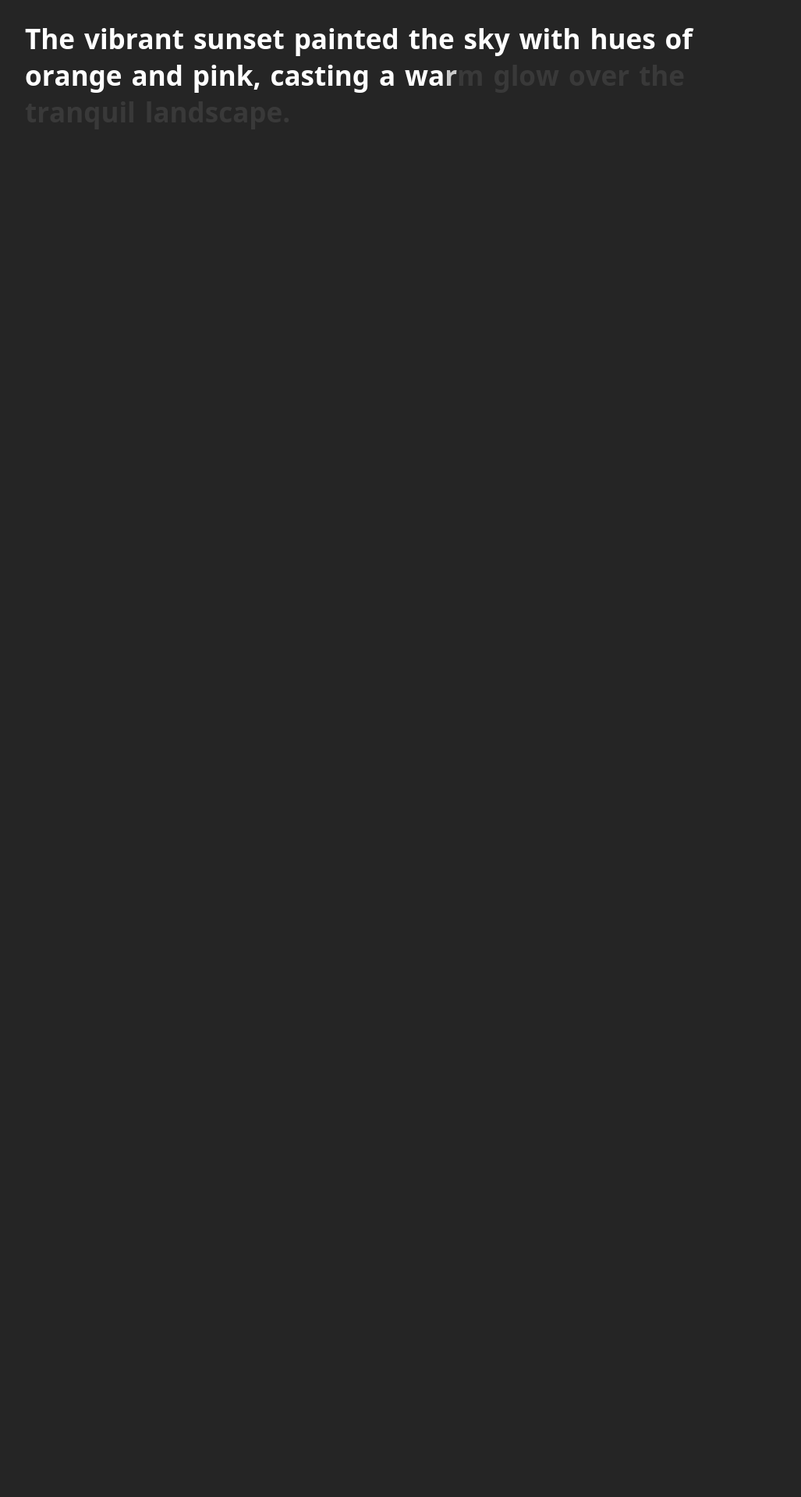
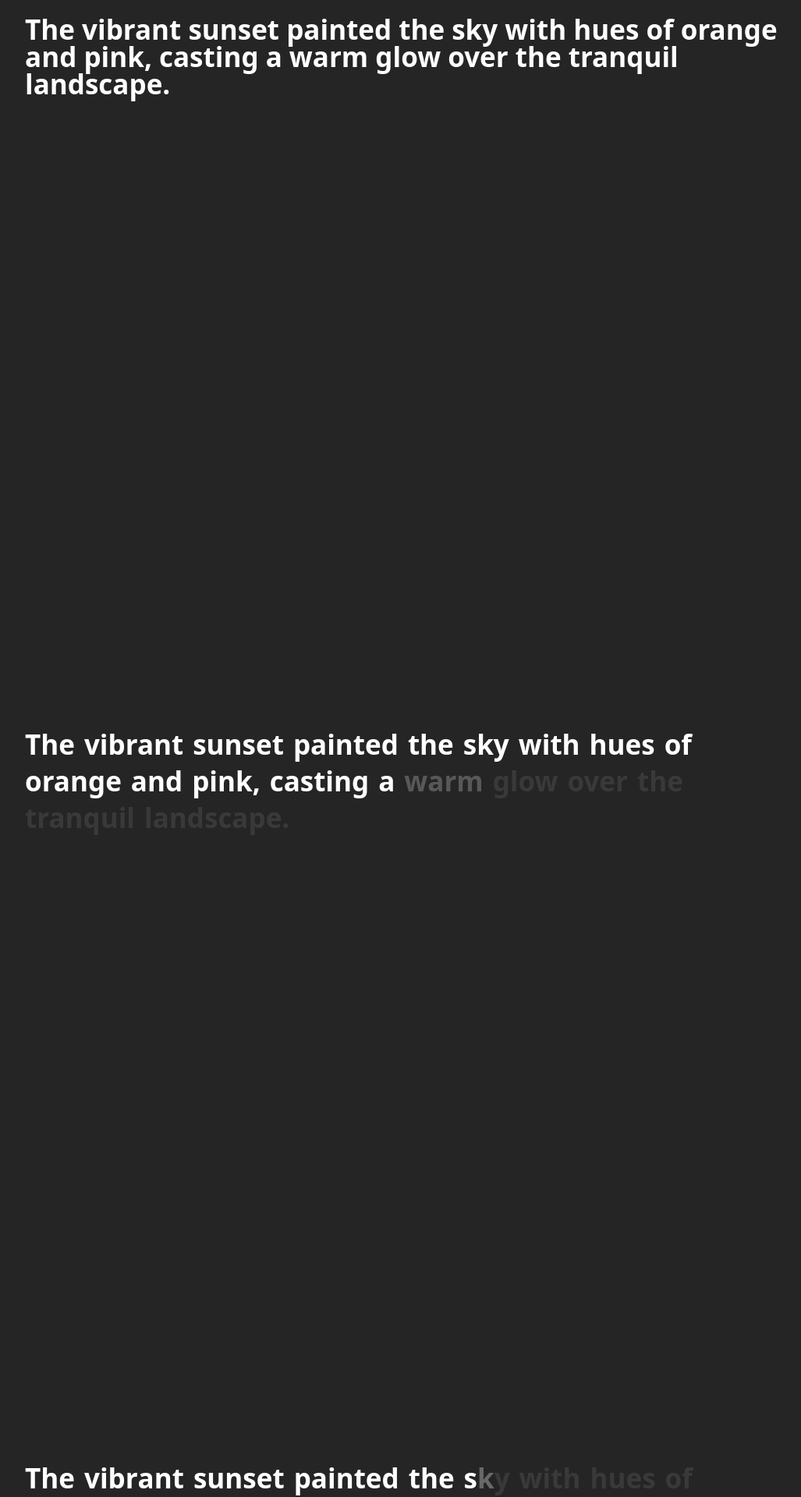
Before and after one commit to HarikrishnanYPR1707/My-Design-Playground, a Next.js app: page /TextAnimation in a window 1280 px wide. Shown: the part 780-2700 px from the top of the page at 78% size, without its empty margins (108-1135 px from the left). Before the commit the page ends 1741 px from the top, so only its background shows below. Built offline with nearby package versions, Linux system fonts and the light colour scheme.

Commit message:
uncommented the remaining components

```diff
--- a/src/app/TextAnimation/page.jsx
+++ b/src/app/TextAnimation/page.jsx
@@ -11,8 +11,10 @@ const page = () => {
   return (
     <main className={styles.container}>
       <div style={{ height: "100vh" }}></div>
-      {/* <Paragraph value={paragraph} /> */}
-      {/* <Word value={paragraph} /> */}
+      <Paragraph value={paragraph} />
+      <div style={{ height: "100vh" }}></div>
+      <Word value={paragraph} />
+      <div style={{ height: "100vh" }}></div>
       <Character value={paragraph} />
       <div style={{ height: "100vh" }}></div>
     </main>
```
